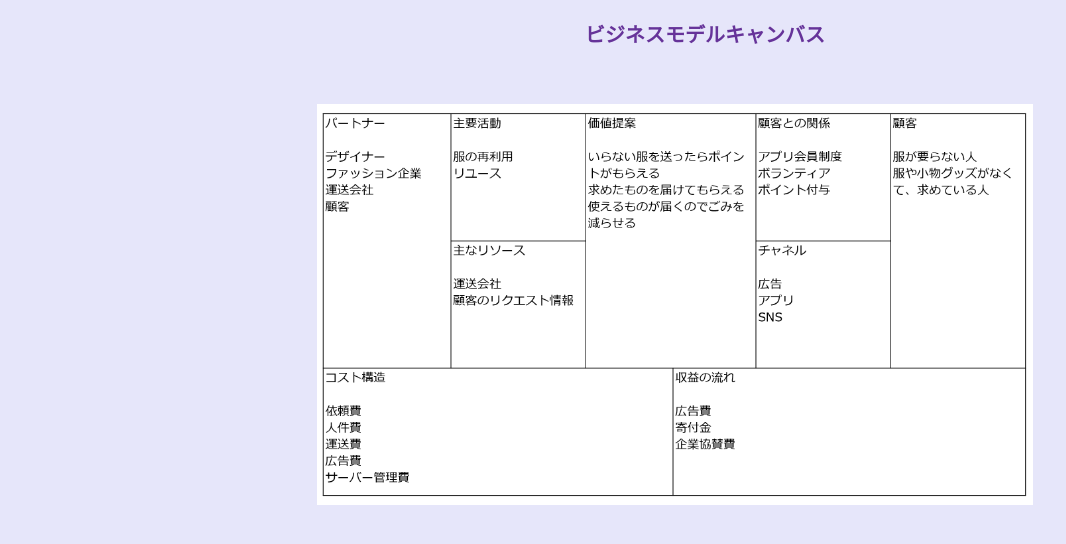
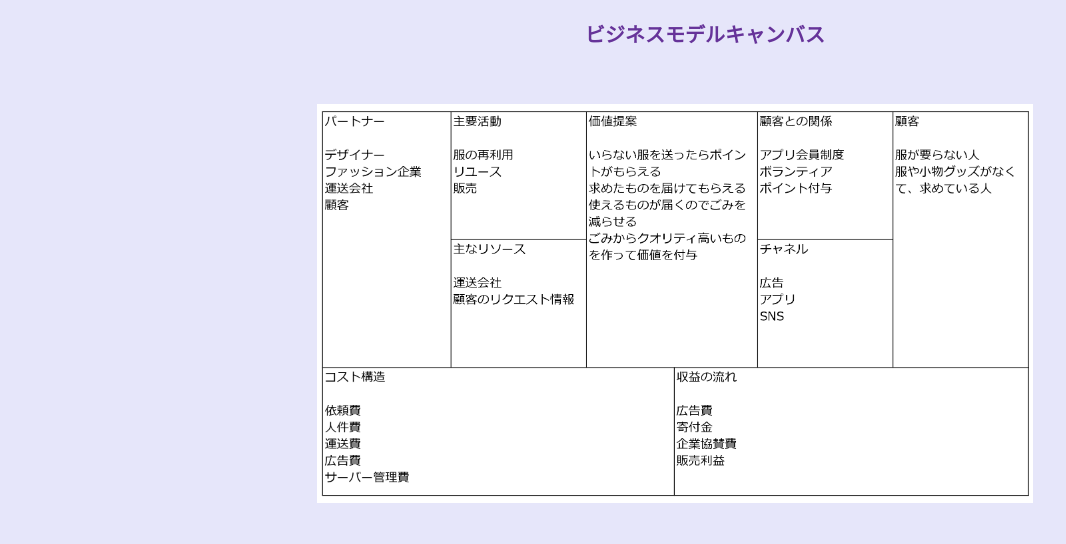
Before and after one commit to taniokahimeri/xbp, a plain HTML site: page de56/3.html in a window 1280 px wide. Shown: the part 70-614 px from the top of the page, without its empty margins (0-1066 px from the left). Drawn offline with Linux system fonts and the light colour scheme.

Commit message:
20231016

```diff
--- a/de56/3.html
+++ b/de56/3.html
@@ -32,7 +32,7 @@
 
         <font color="#ba55d3"> </b><br> </font>
 
-        <img src="images/4.png" width="60%"><br>
+        <img src="images/5.png" width="60%"><br>
 
 <br>
 
```
Also changed, not shown: de56/images/5.png (added).
